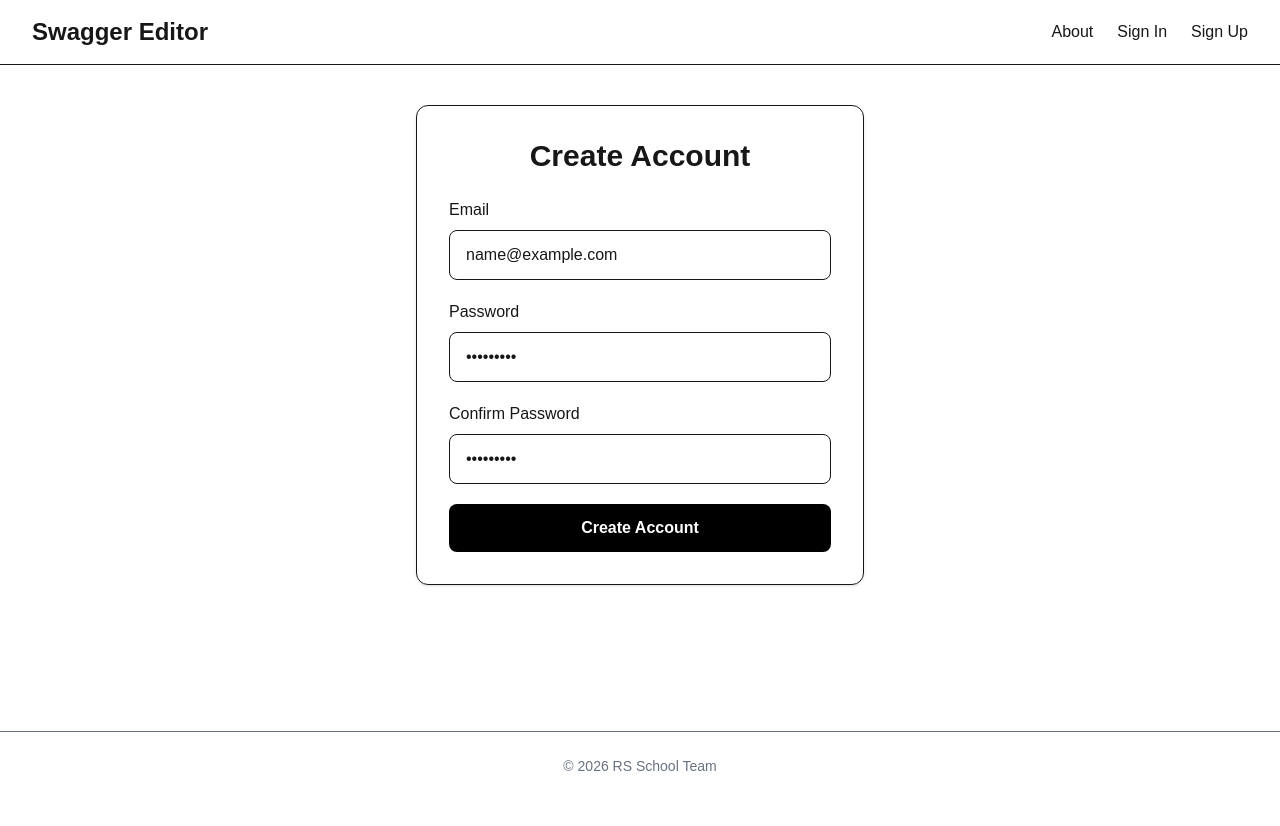
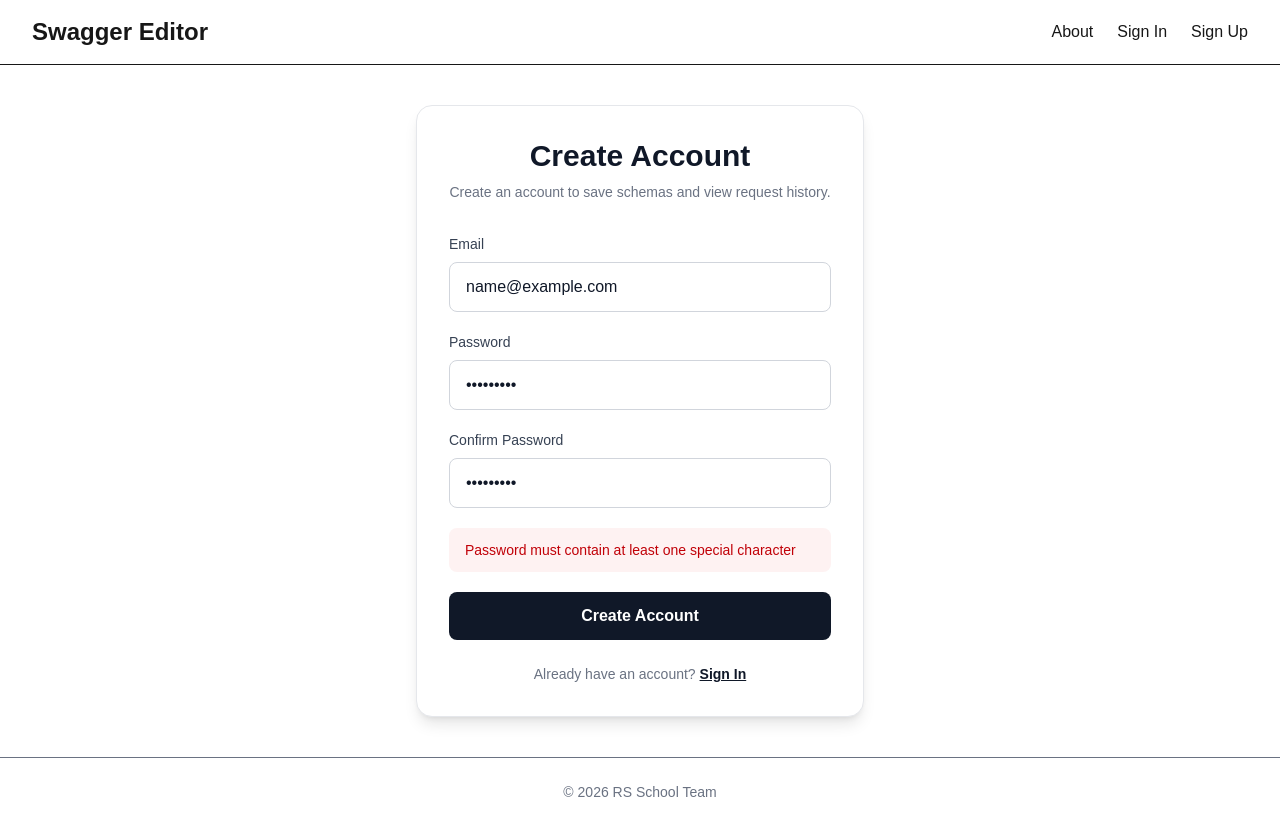
Before and after one commit to theFoxTale/swagger-editor-app, a Next.js app: page /auth/sign-up in a window 1280 px wide. Both pictures are taken after typing "name@example.com", "Sample123", "Sample123" into the empty fields and a click on the button "Create Account". Before the commit the page ends 800 px from the top, so only its background shows below. Built offline with nearby package versions, Linux system fonts and the light colour scheme; no server answers.

Commit message:
feat: implement authentication with Supabase

```diff
--- a/package.json
+++ b/package.json
@@ -20,7 +20,7 @@
     "prepare": "husky"
   },
   "dependencies": {
-    "@supabase/ssr": "^0.12.0",
+    "@supabase/ssr": "^0.12.1",
     "@supabase/supabase-js": "^2.110.0",
     "next": "16.2.10",
     "react": "19.2.4",
--- a/src/app/auth/sign-in/page.tsx
+++ b/src/app/auth/sign-in/page.tsx
@@ -1,5 +1,18 @@
+import { redirect } from 'next/navigation';
+
 import { AuthForm } from '@/components/common/AuthForm';
+import { createSupabaseServerClient } from '@/lib/supabase-server';
 
-export default function SignInPage() {
+export default async function SignInPage() {
+  const supabase = await createSupabaseServerClient();
+
+  const {
+    data: { user },
+  } = await supabase.auth.getUser();
+
+  if (user) {
+    redirect('/');
+  }
+
   return <AuthForm mode="signin" />;
 }
--- a/src/app/auth/sign-up/page.tsx
+++ b/src/app/auth/sign-up/page.tsx
@@ -1,5 +1,18 @@
+import { redirect } from 'next/navigation';
+
 import { AuthForm } from '@/components/common/AuthForm';
+import { createSupabaseServerClient } from '@/lib/supabase-server';
 
-export default function SignUpPage() {
+export default async function SignUpPage() {
+  const supabase = await createSupabaseServerClient();
+
+  const {
+    data: { user },
+  } = await supabase.auth.getUser();
+
+  if (user) {
+    redirect('/');
+  }
+
   return <AuthForm mode="signup" />;
 }
--- a/src/app/history/page.tsx
+++ b/src/app/history/page.tsx
@@ -1,6 +1,8 @@
 import dynamic from 'next/dynamic';
 import { redirect } from 'next/navigation';
 //import { cookies } from 'next/headers';
+
+import { createSupabaseServerClient } from '@/lib/supabase-server';
 
 const HistoryPage = dynamic(() => import('@/components/HistoryPage/HistoryPage'), { ssr: true });
 
@@ -9,8 +11,13 @@ interface Props {
 }
 
 export default async function HistoryPageContainer({ searchParams }: Props) {
-  const isAuthenticated = true;
-  if (!isAuthenticated) {
+  const supabase = await createSupabaseServerClient();
+
+  const {
+    data: { user },
+  } = await supabase.auth.getUser();
+
+  if (!user) {
     redirect('/');
   }
 
--- a/src/components/Header/Header.tsx
+++ b/src/components/Header/Header.tsx
@@ -1,6 +1,49 @@
+'use client';
+
 import Link from 'next/link';
+import { useRouter } from 'next/navigation';
+import { useEffect, useState } from 'react';
+
+import { supabase } from '@/lib/supabase';
 
 export const Header = () => {
+  const router = useRouter();
+
+  const [isAuthenticated, setIsAuthenticated] = useState(false);
+  const [isLoading, setIsLoading] = useState(true);
+
+  useEffect(() => {
+    const checkAuth = async () => {
+      const {
+        data: { session },
+      } = await supabase.auth.getSession();
+
+      setIsAuthenticated(Boolean(session));
+      setIsLoading(false);
+    };
+
+    checkAuth();
+
+    const {
+      data: { subscription },
+    } = supabase.auth.onAuthStateChange((_event, session) => {
+      setIsAuthenticated(Boolean(session));
+    });
+
+    return () => {
+      subscription.unsubscribe();
+    };
+  }, []);
+
+  const handleSignOut = async () => {
+    await supabase.auth.signOut();
+
+    setIsAuthenticated(false);
+
+    router.push('/');
+    router.refresh();
+  };
+
   return (
     <header className="flex items-center justify-between border-b px-8 py-4">
       <Link href="/" className="text-2xl font-bold">
@@ -9,8 +52,24 @@ export const Header = () => {
 
       <nav className="flex items-center gap-6">
         <Link href="/about">About</Link>
-        <Link href="/auth/sign-in">Sign In</Link>
-        <Link href="/auth/sign-up">Sign Up</Link>
+        {!isLoading && (
+          <>
+            {isAuthenticated ? (
+              <>
+                <Link href="/history">History</Link>
+
+                <button type="button" onClick={handleSignOut} className="cursor-pointer">
+                  Sign Out
+                </button>
+              </>
+            ) : (
+              <>
+                <Link href="/auth/sign-in">Sign In</Link>
+                <Link href="/auth/sign-up">Sign Up</Link>
+              </>
+            )}
+          </>
+        )}
       </nav>
     </header>
   );
--- a/src/components/common/AuthForm.tsx
+++ b/src/components/common/AuthForm.tsx
@@ -1,80 +1,196 @@
 'use client';
 
+import Link from 'next/link';
+import { useRouter } from 'next/navigation';
 import { useState } from 'react';
+
+import { supabase } from '@/lib/supabase';
 
 type AuthFormProps = {
   mode: 'signin' | 'signup';
 };
 
 export const AuthForm = ({ mode }: AuthFormProps) => {
+  const router = useRouter();
+
   const isSignUp = mode === 'signup';
 
   const [email, setEmail] = useState('');
   const [password, setPassword] = useState('');
   const [confirmPassword, setConfirmPassword] = useState('');
 
-  const handleSubmit = (e: React.FormEvent<HTMLFormElement>) => {
-    e.preventDefault();
+  const [error, setError] = useState('');
+  const [success, setSuccess] = useState('');
+  const [isLoading, setIsLoading] = useState(false);
 
-    console.log({
+  const handleSubmit = async (event: React.FormEvent<HTMLFormElement>) => {
+    event.preventDefault();
+
+    setError('');
+    setSuccess('');
+
+    if (!email.trim()) {
+      setError('Email is required');
+      return;
+    }
+
+    if (password.length < 8) {
+      setError('Password must contain at least 8 characters');
+      return;
+    }
+
+    if (!/[A-Za-z]/.test(password)) {
+      setError('Password must contain at least one letter');
+      return;
+    }
+
+    if (!/\d/.test(password)) {
+      setError('Password must contain at least one number');
+      return;
+    }
+
+    if (!/[^A-Za-z0-9]/.test(password)) {
+      setError('Password must contain at least one special character');
+      return;
+    }
+
+    if (isSignUp && password !== confirmPassword) {
+      setError('Passwords do not match');
+      return;
+    }
+
+    setIsLoading(true);
+
+    if (isSignUp) {
+      const { error: signUpError } = await supabase.auth.signUp({
+        email,
+        password,
+      });
+
+      if (signUpError) {
+        setError(signUpError.message);
+        setIsLoading(false);
+        return;
+      }
+
+      setSuccess('Account created successfully');
+      setIsLoading(false);
+      router.push('/');
+      router.refresh();
+      return;
+    }
+
+    const { error: signInError } = await supabase.auth.signInWithPassword({
       email,
       password,
-      confirmPassword,
     });
+
+    if (signInError) {
+      setError('Invalid email or password');
+      setIsLoading(false);
+      return;
+    }
+
+    router.push('/');
+    router.refresh();
   };
 
   return (
-    <div className="mx-auto max-w-md rounded-xl border p-8 shadow">
-      <h1 className="mb-6 text-center text-3xl font-bold">
-        {isSignUp ? 'Create Account' : 'Sign In'}
-      </h1>
+    <section className="mx-auto w-full max-w-md rounded-2xl border border-gray-200 bg-white p-8 shadow-lg">
+      <div className="mb-8 text-center">
+        <h1 className="text-3xl font-bold text-gray-900">
+          {isSignUp ? 'Create Account' : 'Sign In'}
+        </h1>
+
+        <p className="mt-2 text-sm text-gray-500">
+          {isSignUp
+            ? 'Create an account to save schemas and view request history.'
+            : 'Sign in to access your saved schemas and request history.'}
+        </p>
+      </div>
 
       <form onSubmit={handleSubmit} className="space-y-5">
         <div>
-          <label className="mb-2 block">Email</label>
+          <label htmlFor="email" className="mb-2 block text-sm font-medium text-gray-700">
+            Email
+          </label>
 
           <input
-            className="w-full rounded-lg border px-4 py-3"
+            id="email"
             type="email"
+            autoComplete="email"
+            value={email}
+            onChange={(event) => setEmail(event.target.value)}
+            className="w-full rounded-lg border border-gray-300 px-4 py-3 text-gray-900 outline-none transition focus:border-blue-500"
             placeholder="example@mail.com"
-            value={email}
-            onChange={(e) => setEmail(e.target.value)}
           />
         </div>
 
         <div>
-          <label className="mb-2 block">Password</label>
+          <label htmlFor="password" className="mb-2 block text-sm font-medium text-gray-700">
+            Password
+          </label>
 
           <input
-            className="w-full rounded-lg border px-4 py-3"
+            id="password"
             type="password"
-            placeholder="********"
+            autoComplete={isSignUp ? 'new-password' : 'current-password'}
             value={password}
-            onChange={(e) => setPassword(e.target.value)}
+            onChange={(event) => setPassword(event.target.value)}
+            className="w-full rounded-lg border border-gray-300 px-4 py-3 text-gray-900 outline-none transition focus:border-blue-500"
+            placeholder="Enter your password"
           />
         </div>
 
         {isSignUp && (
           <div>
-            <label className="mb-2 block">Confirm Password</label>
+            <label
+              htmlFor="confirm-password"
+              className="mb-2 block text-sm font-medium text-gray-700"
+            >
+              Confirm Password
+            </label>
 
             <input
-              className="w-full rounded-lg border px-4 py-3"
+              id="confirm-password"
               type="password"
-              placeholder="********"
+              autoComplete="new-password"
               value={confirmPassword}
-              onChange={(e) => setConfirmPassword(e.target.value)}
+              onChange={(event) => setConfirmPassword(event.target.value)}
+              className="w-full rounded-lg border border-gray-300 px-4 py-3 text-gray-900 outline-none transition focus:border-blue-500"
+              placeholder="Repeat your password"
             />
           </div>
         )}
 
+        {error && (
+          <p role="alert" className="rounded-lg bg-red-50 px-4 py-3 text-sm text-red-700">
+            {error}
+          </p>
+        )}
+
+        {success && (
+          <p className="rounded-lg bg-green-50 px-4 py-3 text-sm text-green-700">{success}</p>
+        )}
+
         <button
-          className="w-full rounded-lg bg-black py-3 font-semibold text-white transition hover:opacity-90"
           type="submit"
+          disabled={isLoading}
+          className="w-full rounded-lg bg-gray-900 py-3 font-semibold text-white transition hover:bg-gray-700 disabled:cursor-not-allowed disabled:opacity-60"
         >
-          {isSignUp ? 'Create Account' : 'Sign In'}
+          {isLoading ? 'Please wait...' : isSignUp ? 'Create Account' : 'Sign In'}
         </button>
       </form>
-    </div>
+
+      <p className="mt-6 text-center text-sm text-gray-500">
+        {isSignUp ? 'Already have an account?' : "Don't have an account?"}{' '}
+        <Link
+          href={isSignUp ? '/auth/sign-in' : '/auth/sign-up'}
+          className="font-semibold text-gray-900 underline"
+        >
+          {isSignUp ? 'Sign In' : 'Sign Up'}
+        </Link>
+      </p>
+    </section>
   );
 };
--- /dev/null
+++ b/src/lib/supabase-server.ts
@@ -0,0 +1,27 @@
+import { createServerClient } from '@supabase/ssr';
+import { cookies } from 'next/headers';
+
+export async function createSupabaseServerClient() {
+  const cookieStore = await cookies();
+
+  return createServerClient(
+    process.env.NEXT_PUBLIC_SUPABASE_URL!,
+    process.env.NEXT_PUBLIC_SUPABASE_ANON_KEY!,
+    {
+      cookies: {
+        getAll() {
+          return cookieStore.getAll();
+        },
+        setAll(cookiesToSet) {
+          try {
+            cookiesToSet.forEach(({ name, value, options }) => {
+              cookieStore.set(name, value, options);
+            });
+          } catch {
+            // server cpmponents may not be able to write cookies here
+          }
+        },
+      },
+    }
+  );
+}
--- a/src/lib/supabase.ts
+++ b/src/lib/supabase.ts
@@ -1,6 +1,6 @@
-import { createClient } from '@supabase/supabase-js';
+import { createBrowserClient } from '@supabase/ssr';
 
-export const supabase = createClient(
+export const supabase = createBrowserClient(
   process.env.NEXT_PUBLIC_SUPABASE_URL!,
   process.env.NEXT_PUBLIC_SUPABASE_ANON_KEY!
 );
```
Also changed, not shown: 2 other files (tests, documents, lock files or other folders).
